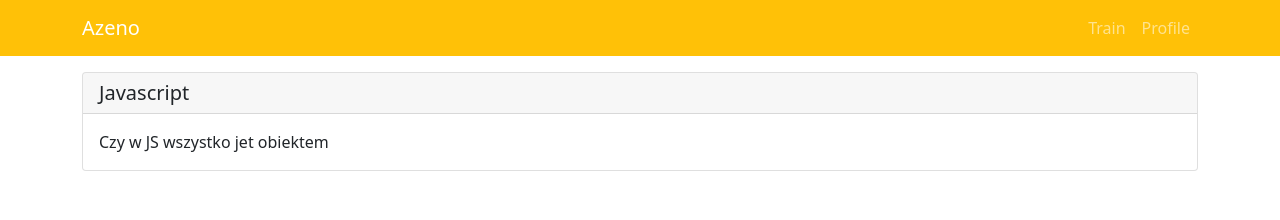
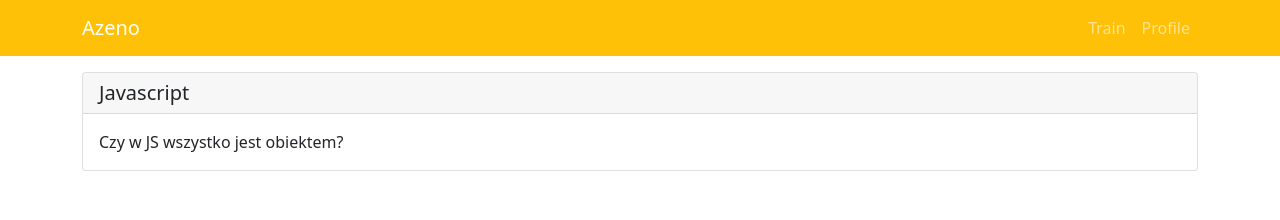
Before and after one commit to matthaeuss/azeno, a React app: page /train/1 in a window 1280 px wide. Shown: the top 220 px of the page. Built offline with nearby package versions, Linux system fonts and the light colour scheme.

Commit message:
fix error with server routes and with source maps

```diff
--- a/package.json
+++ b/package.json
@@ -68,6 +68,7 @@
     "prettier": "^2.6.2",
     "sass": "^1.52.1",
     "sass-loader": "^13.0.0",
+    "source-map-loader": "^3.0.1",
     "style-loader": "^3.3.1",
     "webpack": "^5.72.1",
     "webpack-cli": "^4.9.2",
--- a/src/components/Question/Question.jsx
+++ b/src/components/Question/Question.jsx
@@ -2,12 +2,12 @@ import React, { useState } from 'react';
 import { Button, Card } from 'react-bootstrap';
 
 function Question() {
-    const [question] = useState('Czy w JS wszystko jet obiektem');
+    const [question] = useState('Czy w JS wszystko jest obiektem?');
     const [answer] = useState(
         'Z technicznego punktu widzenia: nie. Typy proste są opakowywane obiektami.'
     );
 
-    const [toggle, setToggle] = useState();
+    const [toggle, setToggle] = useState(false);
 
     function handleAnswer() {
         setToggle(true);
--- a/webpack.config.js
+++ b/webpack.config.js
@@ -6,7 +6,8 @@ module.exports = {
     // Where files should be sent once they are bundled
     output: {
         path: path.join(__dirname, '/dist'),
-        filename: 'index.bundle.js'
+        filename: 'index.bundle.js',
+        publicPath: '/'
     },
     // webpack 5 comes with devServer which loads in development mode
     devServer: {
@@ -15,9 +16,8 @@ module.exports = {
         static: {
             directory: path.join(__dirname, 'public')
         }
-        // watchContentBase: true
     },
-    // Rules of how webpack will take our files, complie & bundle them for the browser
+    devtool: 'source-map',
     module: {
         rules: [
             {
```
Also changed, not shown: 1 other file (tests, documents, lock files or other folders).
